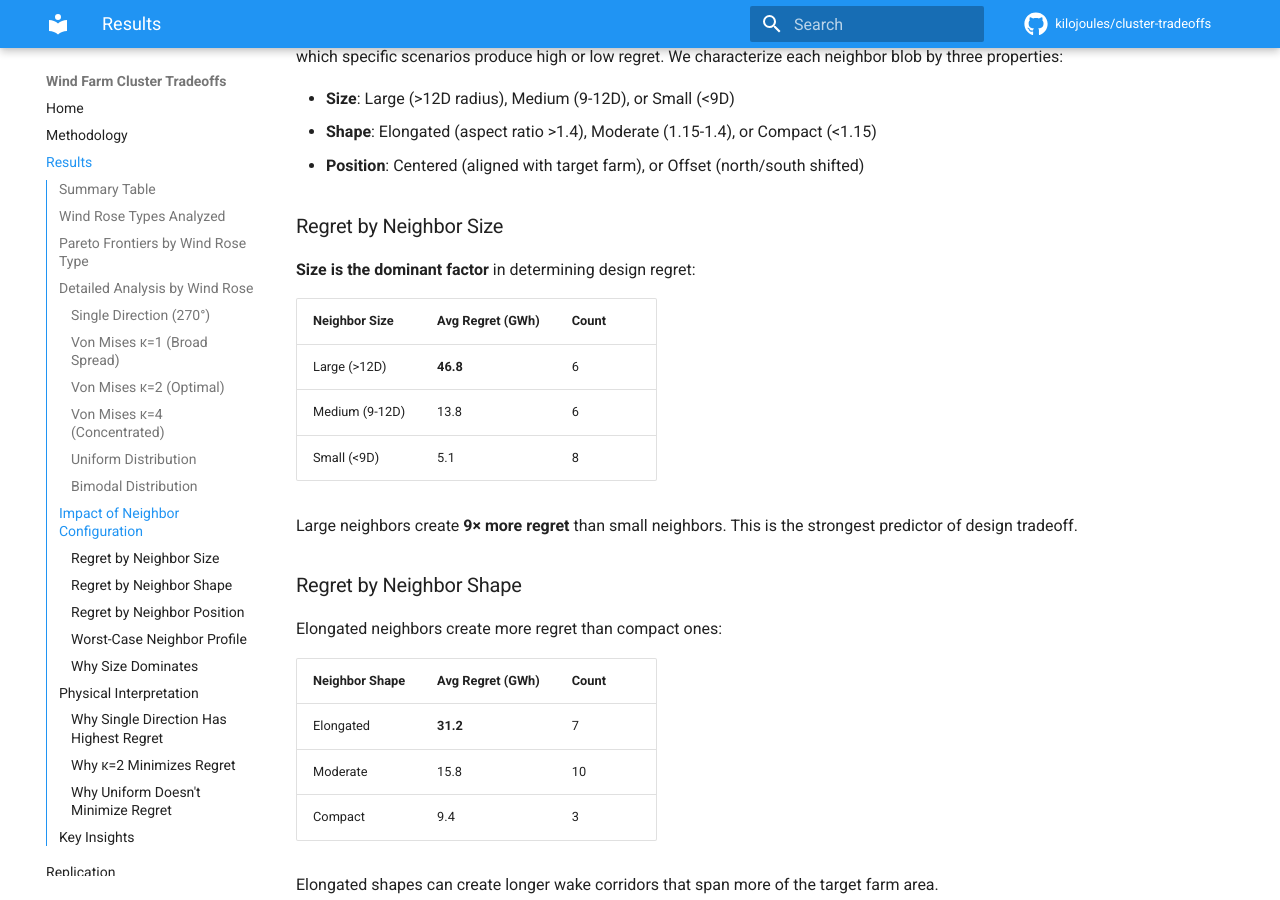
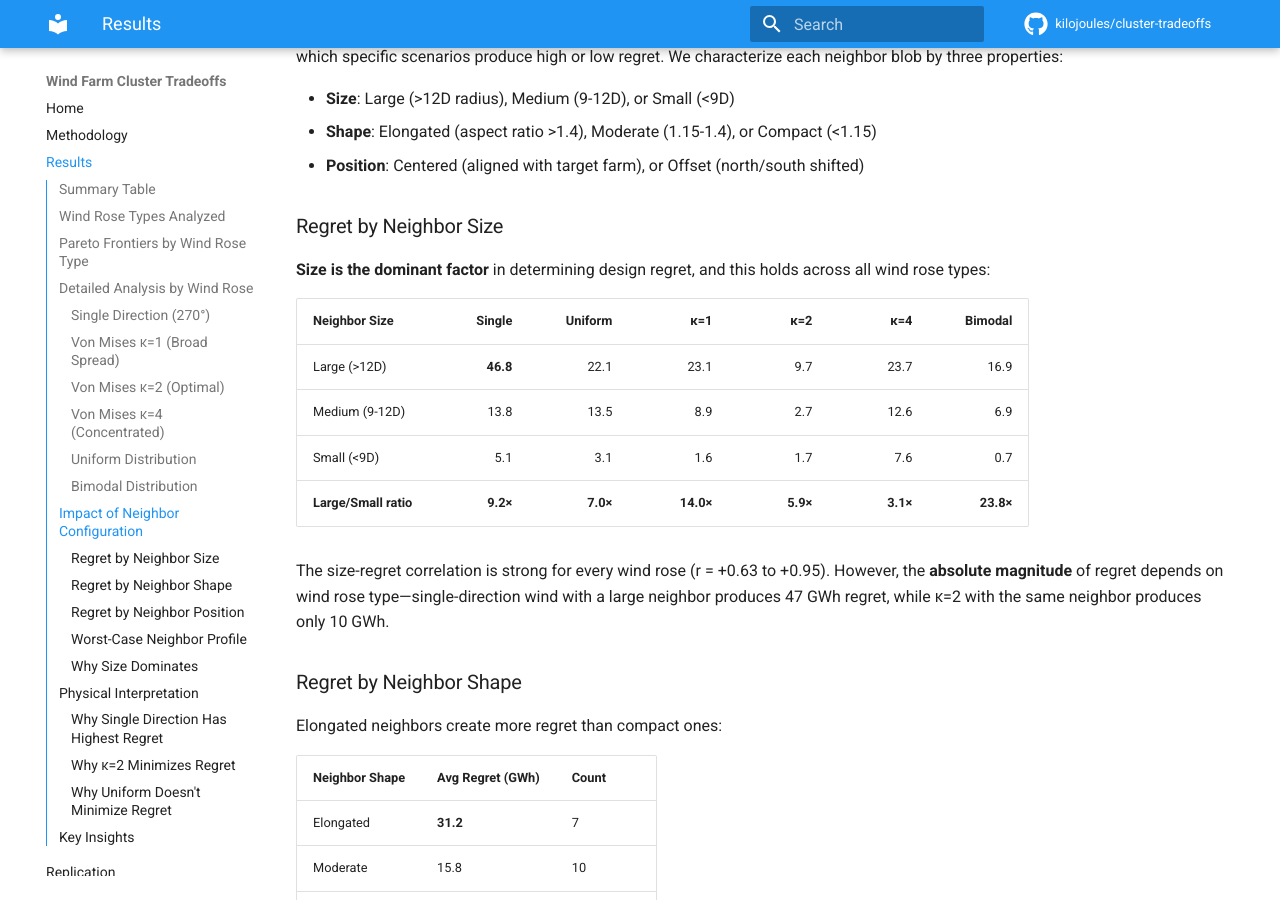
Before and after one commit to kilojoules/cluster-tradeoffs, an MkDocs documentation site: the page built from docs/results.md, in a window 1280 px wide and 900 px high, scrolled down 10178 px. Built offline with MkDocs 1.6.1 and Material for MkDocs 9.7.7, drawn with Linux system fonts in a browser that asks for light colours; comment, search, counter and statistics services are not loaded.

Commit message:
docs: show size-regret relationship across all wind rose types
Replaces single-value table with wind rose breakdown showing that
size is a universal predictor (r=+0.63 to +0.95) but absolute
magnitude varies by wind rose type.

Co-Authored-By: Claude Opus 4.5 <noreply@anthropic.com>

```diff
--- a/docs/results.md
+++ b/docs/results.md
@@ -143,15 +143,16 @@ While wind rose type determines the overall magnitude of regret, the **neighbor
 
 ### Regret by Neighbor Size
 
-**Size is the dominant factor** in determining design regret:
+**Size is the dominant factor** in determining design regret, and this holds across all wind rose types:
 
-| Neighbor Size | Avg Regret (GWh) | Count |
-|---------------|------------------|-------|
-| Large (>12D)  | **46.8**         | 6     |
-| Medium (9-12D)| 13.8             | 6     |
-| Small (<9D)   | 5.1              | 8     |
+| Neighbor Size | Single | Uniform | κ=1 | κ=2 | κ=4 | Bimodal |
+|---------------|-------:|--------:|----:|----:|----:|--------:|
+| Large (>12D)  | **46.8** | 22.1 | 23.1 | 9.7 | 23.7 | 16.9 |
+| Medium (9-12D)| 13.8 | 13.5 | 8.9 | 2.7 | 12.6 | 6.9 |
+| Small (<9D)   | 5.1 | 3.1 | 1.6 | 1.7 | 7.6 | 0.7 |
+| **Large/Small ratio** | **9.2×** | **7.0×** | **14.0×** | **5.9×** | **3.1×** | **23.8×** |
 
-Large neighbors create **9× more regret** than small neighbors. This is the strongest predictor of design tradeoff.
+The size-regret correlation is strong for every wind rose (r = +0.63 to +0.95). However, the **absolute magnitude** of regret depends on wind rose type—single-direction wind with a large neighbor produces 47 GWh regret, while κ=2 with the same neighbor produces only 10 GWh.
 
 ### Regret by Neighbor Shape
 
```
